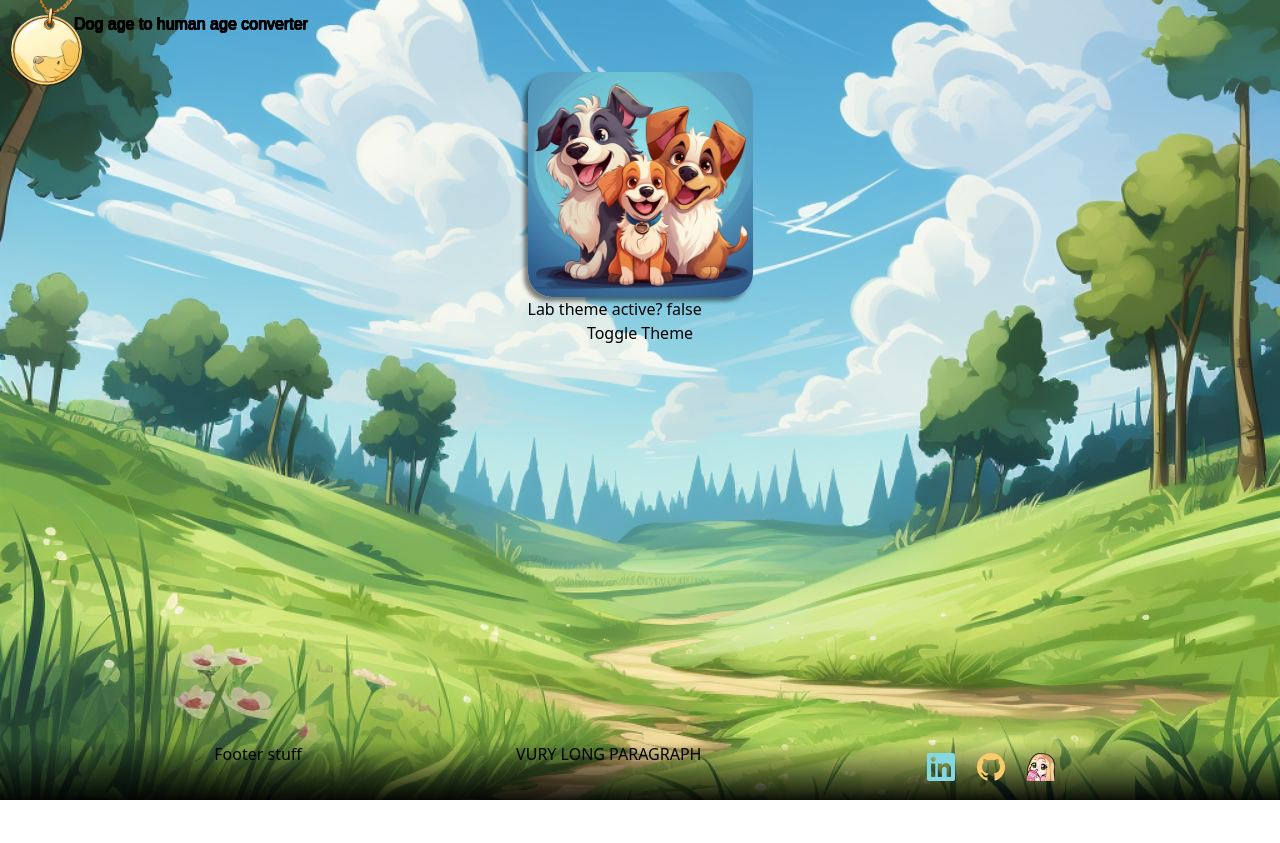
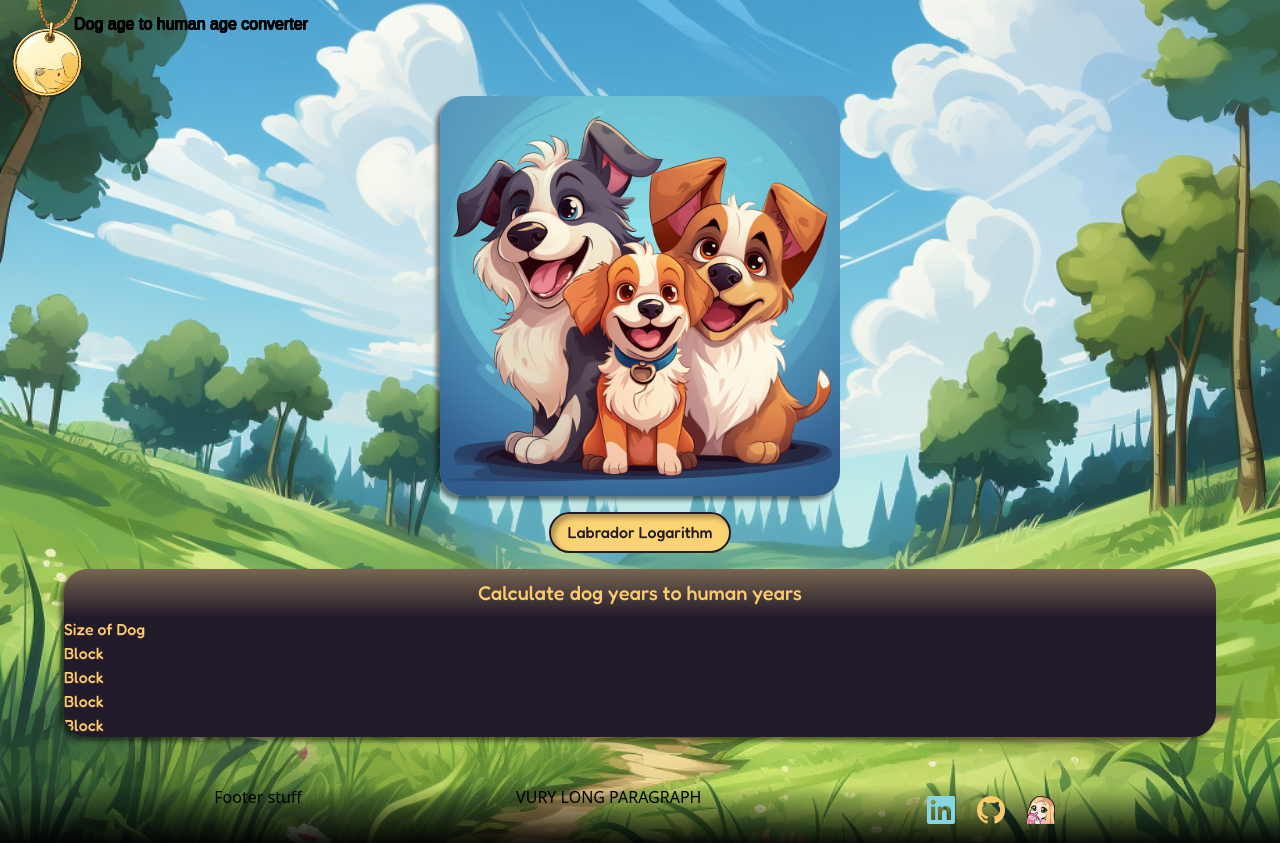
Before and after one commit to rkmiller131/dog-age-calculator, a Next.js app: page / in a window 1280 px wide. Before the commit the page ends 800 px from the top, so only its background shows below. Built offline with nearby package versions, Linux system fonts and the light colour scheme; a web font is replaced by a local one.

Commit message:
Added final card skeleton and fixed container bleeding. oops.

```diff
--- a/src/app/Header.tsx
+++ b/src/app/Header.tsx
@@ -6,16 +6,18 @@ type HeaderProps = {
 }
 
 const Header: React.FC<HeaderProps> = () => {
+  const remValue = 8;
+  const imageSize = remValue * 16;
   return (
-    <div className="self-start flex pr-[2rem]">
+    <div className="self-start flex">
       <Image
         src="/dogtag.png"
-        width={100}
-        height={200}
+        width={imageSize}
+        height={imageSize}
         alt="Smiling dogs"
         className="z-10 motion-reduce animate-swing"
       />
-      <h1 className="font-secondary text-center text-stroke absolute p-[0.75rem] pr-[2rem] pb-0 pl-[4.625rem]">
+      <h1 className="font-secondary text-center text-stroke absolute p-[0.75rem] pr-[1rem] sm:pr-[2rem] pb-0 pl-[4.625rem]">
         Dog age to human age converter
       </h1>
     </div>
--- a/src/app/TestRoute/index.tsx
+++ b/src/app/TestRoute/index.tsx
@@ -6,16 +6,38 @@ import { useTheme } from '../../Theme/ThemeProvider';
 const Test = () => {
   const { labTheme, toggleTheme } = useTheme();
   return (
-    <div className="flex flex-col justify-center absolute top-[4.5rem]">
-      <Image
-        src="/dogs.png"
-        height={225}
-        width={225}
-        alt="Smiling dogs"
-        className="rounded-3xl shadow-drop"
-      />
-      <h1>{`Lab theme active? ${labTheme}`}</h1>
-      <button onClick={toggleTheme}>Toggle Theme</button>
+    <div className="flex flex-col justify-center items-center mt-[-3rem]">
+      {/* Adjust the size of the image here for different breakpoints */}
+      <div className="w-[225px] h-[225px] md:w-[400px] md:h-[400px]">
+        <Image
+          src={labTheme ? "/labs.png" : "/dogs.png"}
+          layout="responsive"
+          alt="Smiling dogs"
+          width={225}
+          height={225}
+          className="rounded-3xl shadow-drop"
+        />
+      </div>
+      <button
+        onClick={toggleTheme}
+        className={`${labTheme ? 'bg-blue-btn hover:text-faded-blue' : 'bg-yellow-btn hover:text-orange'} rounded-3xl border-2 border-solid border-black p-[0.4rem] pr-[1rem] pl-[1rem] text-drk-blue  shadow-[inset_4px_4px_5px_rgba(0,0,0,0.3)] font-primary mt-[1rem]`}
+      >
+        {labTheme ? 'General Calculator' : 'Labrador Logarithm'}
+      </button>
+      <div className="flex flex-col w-[90%] align-center bg-card-black rounded-3xl mt-[1rem] text-yellow font-primary overflow-hidden shadow-drop">
+        <h2 className="bg-yellow-gradient p-[0.5rem] text-xl/8 pr-[2.25rem] pl-[2.25rem] text-center">Calculate dog years to human years</h2>
+        <span>Size of Dog</span>
+        <div>
+          Block
+        </div>
+        <div>
+          Block
+        </div><div>
+          Block
+        </div><div>
+          Block
+        </div>
+      </div>
     </div>
   );
 };
--- a/src/app/footer/Footer.tsx
+++ b/src/app/footer/Footer.tsx
@@ -7,7 +7,8 @@ type FooterProps = {
 
 const Footer: React.FC<FooterProps> = () => {
   return (
-    <div className="w-full flex self-start justify-evenly absolute bottom-0 bg-gradient pb-[0.5rem]">
+    <div className="w-full flex self-start justify-evenly bg-gradient pb-[0.5rem] mt-[2rem]">
+    {/* <div className="w-full flex self-start justify-evenly absolute bottom-0 bg-gradient pb-[0.5rem]"> */}
       <div className="hidden md:flex align-center">Footer stuff</div>
       <div className="hidden md:flex align-center">VURY LONG PARAGRAPH</div>
       <Socials />
--- a/src/app/layout.tsx
+++ b/src/app/layout.tsx
@@ -1,5 +1,7 @@
 import type { Metadata } from 'next'
 import { ThemeProvider } from '../Theme/ThemeProvider'
+import Header from './Header'
+import Footer from './footer/Footer'
 import '../styles/globals.css'
 
 export const metadata: Metadata = {
@@ -11,13 +13,27 @@ type LayoutProps = {
   children: React.ReactNode;
 }
 
+const bodyStyle: React.CSSProperties = {
+  // backgroundImage: 'url("/park.png")',
+  // backgroundSize: 'cover',
+  // backgroundPosition: 'center',
+  // backgroundRepeat: 'no-repeat',
+  // minHeight: "100vh",
+  // overflow: 'scroll',
+  display: 'flex',
+  flexDirection: 'column',
+  flexWrap: 'wrap',
+}
+
 export default function RootLayout({ children }: LayoutProps) {
   return (
     <html lang="en">
-      <body>
+      <body style={bodyStyle}>
+        {/* <Header /> */}
         <ThemeProvider>
           {children}
         </ThemeProvider>
+        {/* <Footer /> */}
       </body>
     </html>
   )
--- a/src/app/page.tsx
+++ b/src/app/page.tsx
@@ -8,19 +8,9 @@ import Footer from './footer/Footer'
 // cards <- use client and access context there, leaving the rest to ssr
 // Footer
 
-// tailwind config not available for ssr components, so used inline styling here
-const mainStyle: React.CSSProperties = {
-  backgroundImage: 'url("/park.png")',
-  backgroundSize: 'cover',
-  backgroundPosition: 'center',
-  minHeight: '100vh',
-  display: 'flex',
-  flexDirection: 'column',
-  alignItems: 'center',
-}
 const Home = () => {
   return (
-    <main style={mainStyle}>
+    <main>
       <Header />
       <Test />
       <Footer />
--- a/src/styles/globals.css
+++ b/src/styles/globals.css
@@ -8,8 +8,19 @@
   --foreground-rgb: 0, 0, 0;
   --background-start-rgb: 214, 219, 220;
   --background-end-rgb: 255, 255, 255;
+  height: 100%;
 }
 
 .text-stroke {
   text-shadow: -0.5px -0.5px 0 #000, 0.5px -0.5px 0 #000, -0.5px 0.5px 0 #000, 0.5px 0.5px 0 #000;
 }
+
+
+main {
+  display: flex;
+  flex-direction: column;
+  justify-content: space-between;
+  background-image: url("/park.png");
+  background-size: cover;
+  background-position: center;
+}
--- a/tailwind.config.ts
+++ b/tailwind.config.ts
@@ -5,10 +5,12 @@ const config: Config = {
     './src/pages/**/*.{js,ts,jsx,tsx,mdx}',
     './src/components/**/*.{js,ts,jsx,tsx,mdx}',
     './src/app/**/*.{js,ts,jsx,tsx,mdx}',
+    './src/**/*.{js,ts,jsx,tsx,mdx}',
   ],
   theme: {
     screens: {
-      sm: '480px',
+      xs: '250px',
+      sm: '320px',
       md: '768px',
       lg: '976px',
       xl: '1440px',
@@ -19,8 +21,11 @@ const config: Config = {
       'blue': '#7BDBFF',
       'faded-blue': '#6C8E9A',
       'orange': '#C8652E',
+      'drk-blue': '#231B2A'
     },
     backgroundColor: {
+      'yellow-btn': '#FCD372',
+      'blue-btn': '#7BDBFF',
       'card-black': '#231B2A',
       'bubble': 'rgba(211, 211, 211, 0.2)'
     },
@@ -31,6 +36,7 @@ const config: Config = {
     extend: {
       backgroundImage: {
         'gradient-radial': 'radial-gradient(circle, #FDF6CB, #FFD648)',
+        'yellow-gradient': 'linear-gradient(rgba(248, 212, 141, 0.4), transparent)',
         'gradient': 'linear-gradient(to top, rgba(0, 0, 0, 0.9), transparent)',
         'main-bg': 'url("/park.png")',
         'dogs': 'url("/dogs.png")',
@@ -48,7 +54,7 @@ const config: Config = {
       },
       keyframes: {
         'swing': {
-          '0%, 100%': { transform: 'rotate(8deg) translate(-5px, -2px)' },
+          '0%, 100%': { transform: 'rotate(8deg) translate(-12px, -2px)' },
           '50%': { transform: 'rotate(-8deg) translate(10px, -8px)' },
         },
       },
```
Also changed, not shown: public/dogtag.png.
